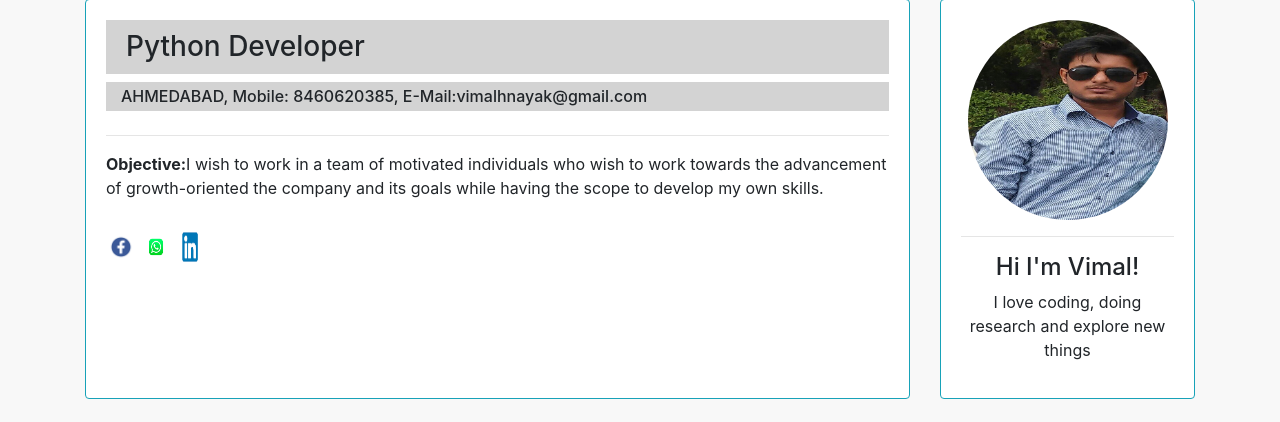
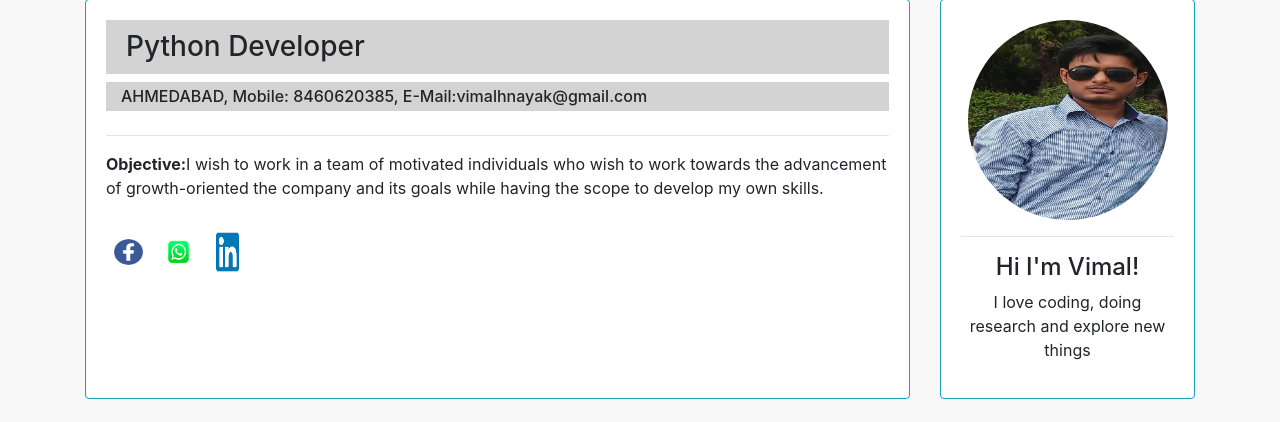
Before and after one commit to vmlnayak/portfolio, a Django app: page / in a window 1280 px wide. Shown: the part 81-503 px from the top of the page. Run offline with Django 3.2, Linux system fonts and the light colour scheme; some libraries are stand-ins or nearby versions.

Commit message:
social class updated in base.css

```diff
--- a/base/static/css/base.css
+++ b/base/static/css/base.css
@@ -56,7 +56,7 @@ ul{
 	display: inline-block;
 }
 
-.social{
-	width:30px;
-	height: 30px;
+.social {
+    width: 45px;
+    height: 40px;
 }
```
